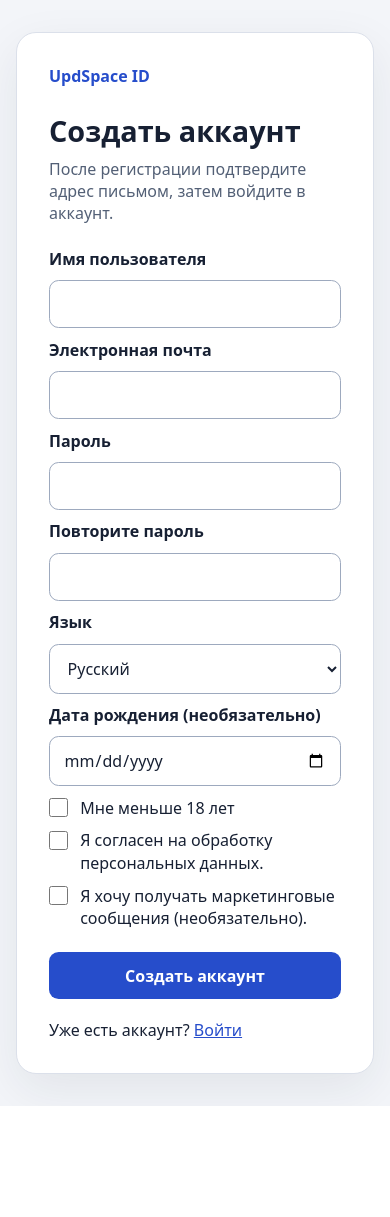
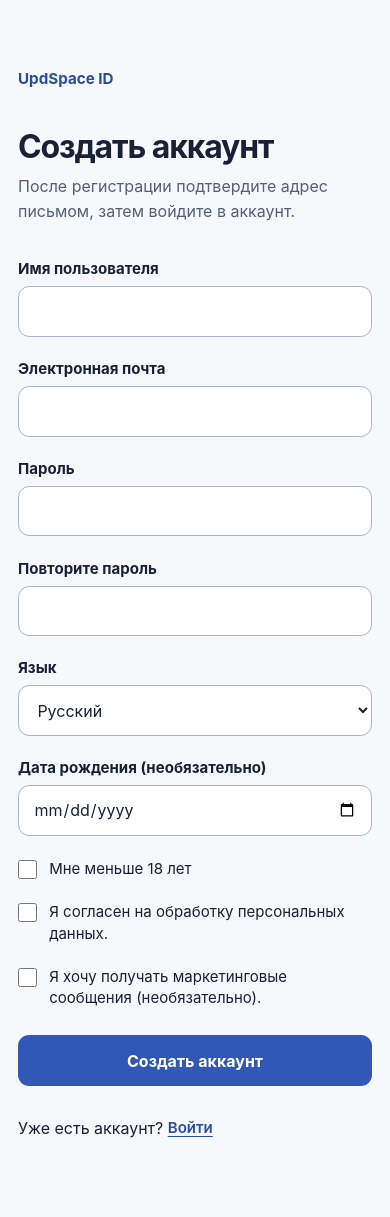
Before and after one commit to updatingspace/id, a Python web app: template services/id-rust/crates/id-web/templates/signup.html in a window 390 px wide. Before the commit the page ends 1106 px from the top, so only its background shows below. Run offline with Jinja, Linux system fonts and the light colour scheme; the template is opened without the code that fills it, so the values that code supplies are empty.

Commit message:
Refine Rust ID sign-in layout and mobile forms

```diff
--- a/services/id-rust/crates/id-web/static/login.css
+++ b/services/id-rust/crates/id-web/static/login.css
@@ -1,30 +1,47 @@
-:root { color-scheme: light dark; font-family: system-ui, -apple-system, BlinkMacSystemFont, "Segoe UI", sans-serif; }
+:root {
+  color-scheme: light dark;
+  font-family: -apple-system, BlinkMacSystemFont, "Segoe UI", sans-serif;
+  font-synthesis: none;
+}
 * { box-sizing: border-box; }
-body { margin: 0; background: #f3f5f9; color: #172033; }
-.auth-shell { min-height: 100vh; display: grid; place-items: center; padding: 2rem 1rem; }
-.auth-card { width: min(100%, 28rem); padding: 2rem; border: 1px solid #dbe0ea; border-radius: 1.25rem; background: #fff; box-shadow: 0 1rem 3rem #17203314; }
-.brand { color: #264dcb; font-weight: 750; text-decoration: none; }
-h1 { margin: 1.5rem 0 .5rem; font-size: 1.8rem; }
-.intro { margin: 0 0 1.5rem; color: #536076; }
-#auth-context { margin: 0 0 1.5rem; padding: .85rem 1rem; border-left: 3px solid #3154bc; border-radius: .25rem; background: #edf2ff; line-height: 1.5; }
-form { display: grid; gap: .65rem; }
-label, legend { font-weight: 600; }
-input, select { width: 100%; padding: .75rem .85rem; border: 1px solid #9da9be; border-radius: .6rem; background: #fff; color: #172033; font: inherit; }
-input:focus-visible, select:focus-visible, button:focus-visible, a:focus-visible { outline: 3px solid #4d73eb; outline-offset: 2px; }
-button { margin-top: .75rem; padding: .8rem 1rem; border: 0; border-radius: .6rem; background: #264dcb; color: #fff; font: inherit; font-weight: 700; cursor: pointer; }
+body { margin: 0; background: #f7f8fb; color: #182136; }
+.auth-shell { min-height: 100vh; min-height: 100dvh; display: grid; grid-template-columns: minmax(21rem, .85fr) minmax(26rem, 1.15fr); }
+.auth-story { position: relative; display: flex; flex-direction: column; justify-content: center; min-height: 100vh; padding: clamp(2rem, 7vw, 7rem); overflow: hidden; background: #152957; color: #fff; }
+.auth-story::after { content: ""; position: absolute; width: min(55vw, 45rem); aspect-ratio: 1; right: -48%; bottom: -36%; border: 1px solid #ffffff35; border-radius: 50%; box-shadow: 0 0 0 5rem #ffffff08, 0 0 0 10rem #ffffff08; pointer-events: none; }
+.auth-story-mark { position: absolute; top: clamp(2rem, 5vw, 4rem); left: clamp(2rem, 7vw, 7rem); display: grid; place-items: center; width: 2.75rem; height: 2.75rem; border: 1px solid #ffffff80; border-radius: .8rem; font-weight: 750; letter-spacing: -.04em; }
+.auth-story-kicker { margin: 0 0 1.5rem; color: #b7cbff; font-size: .85rem; font-weight: 700; letter-spacing: .08em; text-transform: uppercase; }
+.auth-story-title { margin: 0; font-size: clamp(2.5rem, 4.5vw, 4.75rem); font-weight: 700; line-height: 1.08; letter-spacing: -.055em; }
+.auth-story-copy { max-width: 31rem; margin: 1.7rem 0 0; color: #d9e3fb; font-size: clamp(1rem, 1.4vw, 1.16rem); line-height: 1.65; }
+.auth-story-rule { width: 4rem; height: 2px; margin-top: 2.5rem; background: #aac1ff; }
+.auth-story-foot { position: absolute; bottom: 2.5rem; margin: 0; color: #b7cbff; font-size: .9rem; }
+.auth-card { width: min(100% - 3rem, 29rem); align-self: center; justify-self: center; padding: 3rem 0; }
+.auth-shell > .auth-card:only-child { grid-column: 1 / -1; }
+.brand { color: #294ca5; font-size: .95rem; font-weight: 750; text-decoration: none; }
+h1 { margin: 2rem 0 .55rem; font-size: clamp(2rem, 3vw, 2.55rem); line-height: 1.17; letter-spacing: -.035em; }
+.intro { margin: 0 0 2.25rem; color: #526079; line-height: 1.55; }
+#auth-context { margin: -1rem 0 1.5rem; padding: 1rem 1.15rem; border-left: 3px solid #4268c6; border-radius: .5rem; background: #e9efff; line-height: 1.55; }
+form { display: grid; gap: .5rem; }
+label, legend { font-size: .94rem; font-weight: 650; }
+label:not(:first-child) { margin-top: .9rem; }
+input, select { width: 100%; min-height: 3.15rem; padding: .7rem .9rem; border: 1px solid #aab5c9; border-radius: .7rem; background: #fff; color: #182136; font: inherit; }
+input:hover, select:hover { border-color: #7184a8; }
+input:focus-visible, select:focus-visible, button:focus-visible, a:focus-visible { outline: 3px solid #7294ed; outline-offset: 3px; }
+button { min-height: 3.15rem; margin-top: 1.2rem; padding: .8rem 1rem; border: 0; border-radius: .7rem; background: #3157b7; color: #fff; font: inherit; font-weight: 700; cursor: pointer; }
+button:hover:not(:disabled) { background: #254694; }
 button:disabled { opacity: .6; cursor: wait; }
-button.secondary { width: 100%; background: transparent; border: 1px solid #264dcb; color: #264dcb; }
-fieldset { display: grid; gap: .65rem; margin: .5rem 0 0; padding: 1rem; border: 1px solid #dbe0ea; border-radius: .6rem; }
+button.secondary { width: 100%; margin-top: .75rem; border: 1px solid #9aabc9; background: transparent; color: #294ca5; }
+button.secondary:hover:not(:disabled) { background: #e9efff; }
+fieldset { display: grid; gap: .6rem; margin: 1rem 0 0; padding: 1.2rem; border: 1px solid #cbd4e3; border-radius: .8rem; }
+fieldset p { margin: .2rem 0 .6rem; color: #526079; font-size: .94rem; line-height: 1.5; }
+fieldset label:not(:first-child) { margin-top: .3rem; }
 fieldset[hidden], [hidden] { display: none !important; }
-#error { padding: .75rem; border-radius: .5rem; background: #ffe9e9; color: #8e1920; }
-#status { padding: .75rem; border-radius: .5rem; background: #e7f5ec; color: #126335; }
-.help { margin: 1.25rem 0 0; }
-.help a { color: #264dcb; }
-@media (prefers-color-scheme: dark) {
-  body { background: #101624; color: #e7edfb; }
-  .auth-card { background: #1b2535; border-color: #334156; }
-  .intro { color: #bac7dc; }
-  #auth-context { background: #26375d; }
-  input, select { background: #101624; color: #e7edfb; border-color: #71819b; }
-  button.secondary { color: #a9bfff; border-color: #a9bfff; }
-}
+#error, #status { margin: 0 0 1.25rem; padding: .9rem 1rem; border-radius: .7rem; line-height: 1.5; }
+#error { background: #ffeded; color: #86202b; }
+#status { background: #e7f5ec; color: #176237; }
+.auth-links { display: flex; flex-wrap: wrap; justify-content: space-between; gap: .5rem 1.5rem; margin-top: 1.5rem; }
+.help { margin: 0; }
+.auth-card > .help { margin-top: 1.25rem; }
+.help a { display: inline-flex; align-items: center; min-height: 2.75rem; color: #294ca5; font-size: .94rem; font-weight: 600; text-underline-offset: .2rem; }
+@media (max-width: 800px) { .auth-shell { grid-template-columns: 1fr; } .auth-story { display: none; } .auth-card { padding: clamp(2rem, 8vh, 5rem) 0; } }
+@media (max-width: 440px) { .auth-card { width: min(100% - 2.25rem, 29rem); align-self: start; } h1 { margin-top: 2.5rem; } .auth-links { display: grid; gap: .25rem; } }
+@media (prefers-color-scheme: dark) { body { background: #101827; color: #eef2fb; } .auth-story { background: #14244a; } .brand, .help a { color: #afc5ff; } .intro, fieldset p { color: #bdc8dc; } #auth-context { background: #24365b; } input, select { background: #172337; color: #eef2fb; border-color: #70819f; } fieldset { border-color: #465873; } button.secondary { border-color: #90a8db; color: #bfd0ff; } button.secondary:hover:not(:disabled) { background: #24365b; } #error { background: #482832; color: #ffe3e6; } #status { background: #214430; color: #e0ffeb; } }
--- a/services/id-rust/crates/id-web/static/signup.css
+++ b/services/id-rust/crates/id-web/static/signup.css
@@ -1,6 +1,8 @@
-.signup-card { width: min(100%, 34rem); }
+.signup-card { width: min(100% - 3rem, 34rem); }
 .check { display: flex; gap: .75rem; align-items: flex-start; font-weight: 400; line-height: 1.4; }
-.check input { width: 1.2rem; height: 1.2rem; flex: none; margin: .1rem 0 0; }
-.signup-card fieldset { border: 1px solid #384151; border-radius: .7rem; margin: 1rem 0; padding: 1rem; }
+.check input { width: 1.2rem; min-height: 1.2rem; height: 1.2rem; flex: none; margin: .1rem 0 0; }
+.signup-card fieldset { border: 1px solid #cbd4e3; border-radius: .7rem; margin: 1rem 0; padding: 1rem; }
 .signup-card fieldset[hidden] { display: none; }
 .signup-card legend { padding: 0 .4rem; }
+@media (max-width: 440px) { .signup-card { width: min(100% - 2.25rem, 34rem); } }
+@media (prefers-color-scheme: dark) { .signup-card fieldset { border-color: #465873; } }
--- a/services/id-rust/crates/id-web/templates/forgot-password.html
+++ b/services/id-rust/crates/id-web/templates/forgot-password.html
@@ -4,7 +4,7 @@
   <meta charset="utf-8">
   <meta name="viewport" content="width=device-width,initial-scale=1">
   <title>Восстановление доступа — UpdSpace ID</title>
-  <link rel="stylesheet" href="/_id/login.css?v=ux-20261006-2">
+  <link rel="stylesheet" href="/_id/login.css?v=ux-20261007-3">
   <script src="/_id/recovery.js" defer></script>
 </head>
 <body>
--- a/services/id-rust/crates/id-web/templates/reset-password.html
+++ b/services/id-rust/crates/id-web/templates/reset-password.html
@@ -4,7 +4,7 @@
   <meta charset="utf-8">
   <meta name="viewport" content="width=device-width,initial-scale=1">
   <title>Новый пароль — UpdSpace ID</title>
-  <link rel="stylesheet" href="/_id/login.css?v=ux-20261006-2">
+  <link rel="stylesheet" href="/_id/login.css?v=ux-20261007-3">
   <script src="/_id/recovery.js" defer></script>
 </head>
 <body>
--- a/services/id-rust/crates/id-web/templates/signup.html
+++ b/services/id-rust/crates/id-web/templates/signup.html
@@ -4,8 +4,8 @@
   <meta charset="utf-8" />
   <meta name="viewport" content="width=device-width,initial-scale=1" />
   <title>Регистрация — UpdSpace ID</title>
-  <link rel="stylesheet" href="/_id/login.css" />
-  <link rel="stylesheet" href="/_id/signup.css" />
+  <link rel="stylesheet" href="/_id/login.css?v=ux-20261007-3" />
+  <link rel="stylesheet" href="/_id/signup.css?v=ux-20261007-1" />
   <script src="/_id/signup.js" defer></script>
 </head>
 <body>
--- a/services/id-rust/crates/id-web/templates/verify-email.html
+++ b/services/id-rust/crates/id-web/templates/verify-email.html
@@ -4,7 +4,7 @@
   <meta charset="utf-8">
   <meta name="viewport" content="width=device-width,initial-scale=1">
   <title>Подтверждение почты — UpdSpace ID</title>
-  <link rel="stylesheet" href="/_id/login.css?v=ux-20261006-2">
+  <link rel="stylesheet" href="/_id/login.css?v=ux-20261007-3">
   <script src="/_id/recovery.js" defer></script>
 </head>
 <body>
```
Also changed, not shown: services/id-rust/crates/id-web/templates/login.html (+13 -3 lines).
